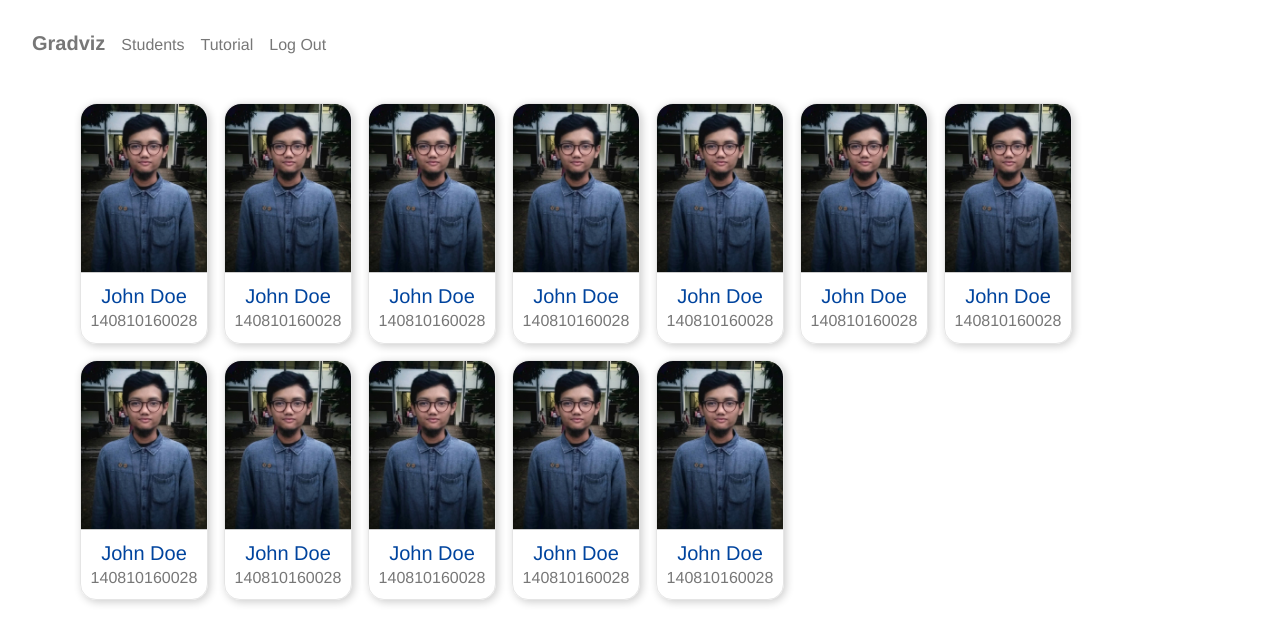
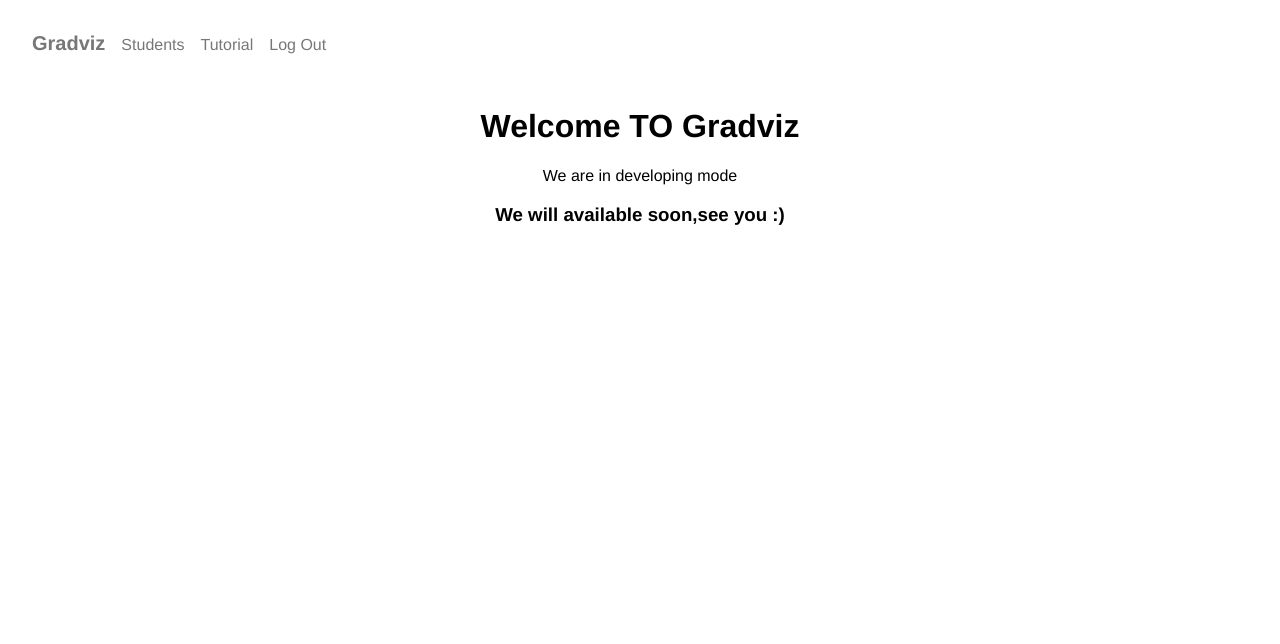
Before and after one commit to fahmifan/grad-viz-react, a React (Create React App) app: page / in a window 1280 px wide. Shown: the top 644 px of the page. Built offline with nearby package versions, Linux system fonts and the light colour scheme.

Commit message:
Using Switch to wrap Route

```diff
--- a/src/App.js
+++ b/src/App.js
@@ -15,7 +15,10 @@ class App extends Component {
       <Router>
       <div className="w-100">
         <Header />
-        <Students />
+          <Switch>
+            <Route path="/students" component={Students} />
+            <Route path="/" component={Home} />
+          </Switch>
       </div>
       </Router>
     );
```
